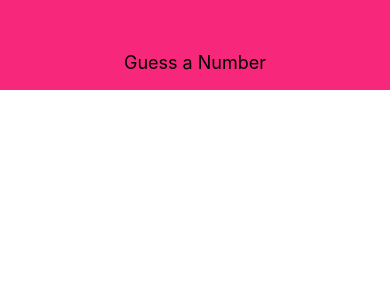
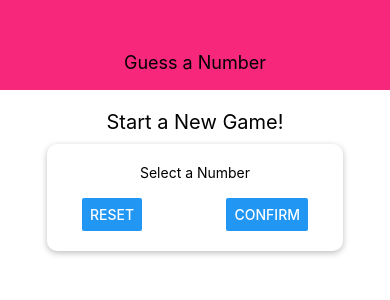
Before and after one commit to areumjo/rn-complete-guide, a React Native app: screen / in a window 390 px wide. Shown: the top 300 px of the page. Built offline with nearby package versions, Linux system fonts and the light colour scheme.

Commit message:
Added separate screen dir and component and styled it

```diff
--- a/App.js
+++ b/App.js
@@ -2,11 +2,14 @@
 import { StyleSheet, View } from 'react-native';
 
 import Header from './components/Header';
+import StartGameScreen from './screens/StartGameScreen';
+
 
 export default function App() {
   return (
     <View style={styles.screen}>
       <Header title="Guess a Number" />
+      <StartGameScreen />
     </View>
   );
 }
--- /dev/null
+++ b/screens/StartGameScreen.js
@@ -0,0 +1,51 @@
+import React from 'react';
+import { View, Text, StyleSheet, TextInput, Button } from 'react-native';
+
+const StartGameScreen = props => {
+    return (
+        <View style={styles.screen}>
+            <Text style={styles.title}>Start a New Game!</Text>
+            <View style={styles.inputContainer}>
+                <Text>Select a Number</Text>
+                <TextInput />
+                <View style={styles.buttonContainer}>
+                    <Button title="Reset" onPress={()=> {}}/>
+                    <Button title="Confirm" onPress={()=> {}}/>
+                </View>
+            </View>
+        </View>
+    )
+};
+
+const styles = StyleSheet.create({
+    screen: {
+        flex: 1,
+        padding: 10,
+        alignItems: 'center',
+    },
+    title: {
+        fontSize: 20,
+        marginVertical: 10,
+    },
+    inputContainer: {
+        width: 300,
+        maxWidth: '80%',
+        alignItems: 'center',
+        shadowColor: 'black',
+        shadowOffset: { width: 0, height: 2 },
+        shadowRadius: 6,
+        shadowOpacity: 0.26,
+        backgroundColor: 'white',
+        elevation: 5,
+        padding: 20,
+        borderRadius: 10,
+    },
+    buttonContainer: {
+        flexDirection: 'row',
+        width: '100%',
+        justifyContent: 'space-between',
+        paddingHorizontal: 15
+    }
+});
+
+export default StartGameScreen;
```
